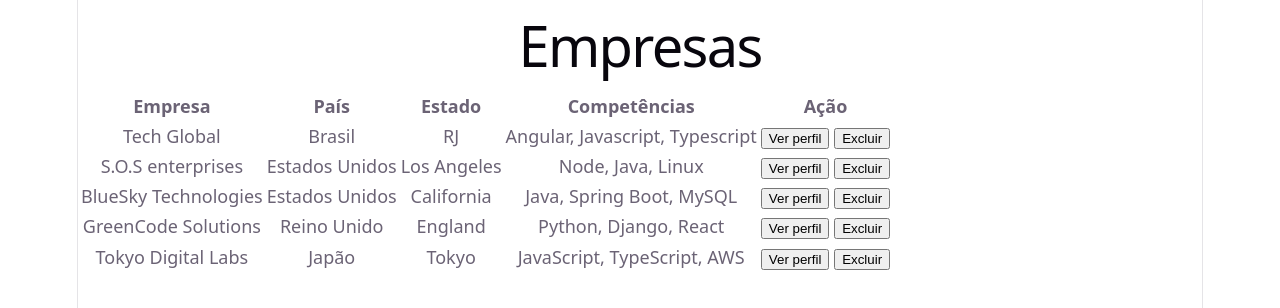
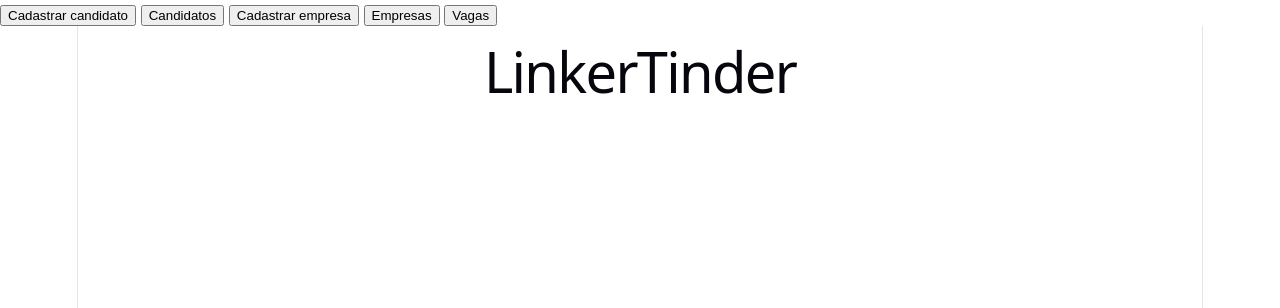
Before and after one commit to Sostenes-Maciel/zg-hero-project-trilha-k1-t4-groovy, a website built with Vite: page Frontend/index.html in a window 1280 px wide. Shown: the top 308 px of the page. Built offline with nearby package versions, Linux system fonts and the light colour scheme.

Commit message:
feat(frontend): implementa navegação principal- v0.26.3

```diff
--- a/Frontend/index.html
+++ b/Frontend/index.html
@@ -7,7 +7,16 @@
     <title>frontend</title>
   </head>
   <body>
+  <nav id="menu-principal">
+    <button id="menu-cadastro-candidato">Cadastrar candidato</button>
+    <button id="menu-candidatos">Candidatos</button>
+    <button id="menu-cadastro-empresa">Cadastrar empresa</button>
+    <button id="menu-empresas">Empresas</button>
+    <button id="menu-vagas">Vagas</button>
+  </nav>
+
     <div id="app"></div>
+
     <script type="module" src="/src/main.ts"></script>
   </body>
 </html>
--- /dev/null
+++ b/Frontend/src/components/menu.ts
@@ -0,0 +1,37 @@
+import { renderCadastroCandidato } from '../view/cadastroCandidato'
+import { renderListaCandidatos } from '../view/listaCandidatos'
+import { renderCadastroEmpresa } from '../view/cadastroEmpresa'
+import { renderListaEmpresas } from '../view/listaEmpresas'
+import  { renderListaVagas } from '../view/listaVagas'
+
+export function configurarMenu(): void {
+    document.querySelector<HTMLButtonElement>(
+        '#menu-cadastro-candidato'
+    )?.addEventListener('click', () => {
+        renderCadastroCandidato()
+    })
+
+    document.querySelector<HTMLButtonElement>(
+        '#menu-candidatos'
+    )?.addEventListener('click', () => {
+        renderListaCandidatos()
+    })
+
+    document.querySelector<HTMLButtonElement>(
+        '#menu-cadastro-empresa'
+    )?.addEventListener('click', () => {
+        renderCadastroEmpresa()
+    })
+
+    document.querySelector<HTMLButtonElement>(
+        '#menu-empresas'
+    )?.addEventListener('click', () => {
+        renderListaEmpresas()
+    })
+
+    document.querySelector<HTMLButtonElement>(
+        '#menu-vagas'
+    )?.addEventListener('click', () => {
+        renderListaVagas()
+    })
+}
--- a/Frontend/src/main.ts
+++ b/Frontend/src/main.ts
@@ -1,6 +1,6 @@
 import './style.css'
 import {BancodeDados} from './repository/BancodeDados'
-import {renderListaEmpresas} from "./view/listaEmpresa.ts";
+import { configurarMenu } from './components/menu'
 
 document.querySelector<HTMLDivElement>('#app')!.innerHTML = '' +
     '<h1>LinkerTinder</h1>'
@@ -9,4 +9,4 @@ document.querySelector<HTMLDivElement>('#app')!.innerHTML = '' +
 
 BancodeDados.inicializar()
 
-renderListaEmpresas()
+configurarMenu()
```
Also changed, not shown: Frontend/src/view/listaEmpresas.ts (renamed from Frontend/src/view/listaEmpresa.ts).
